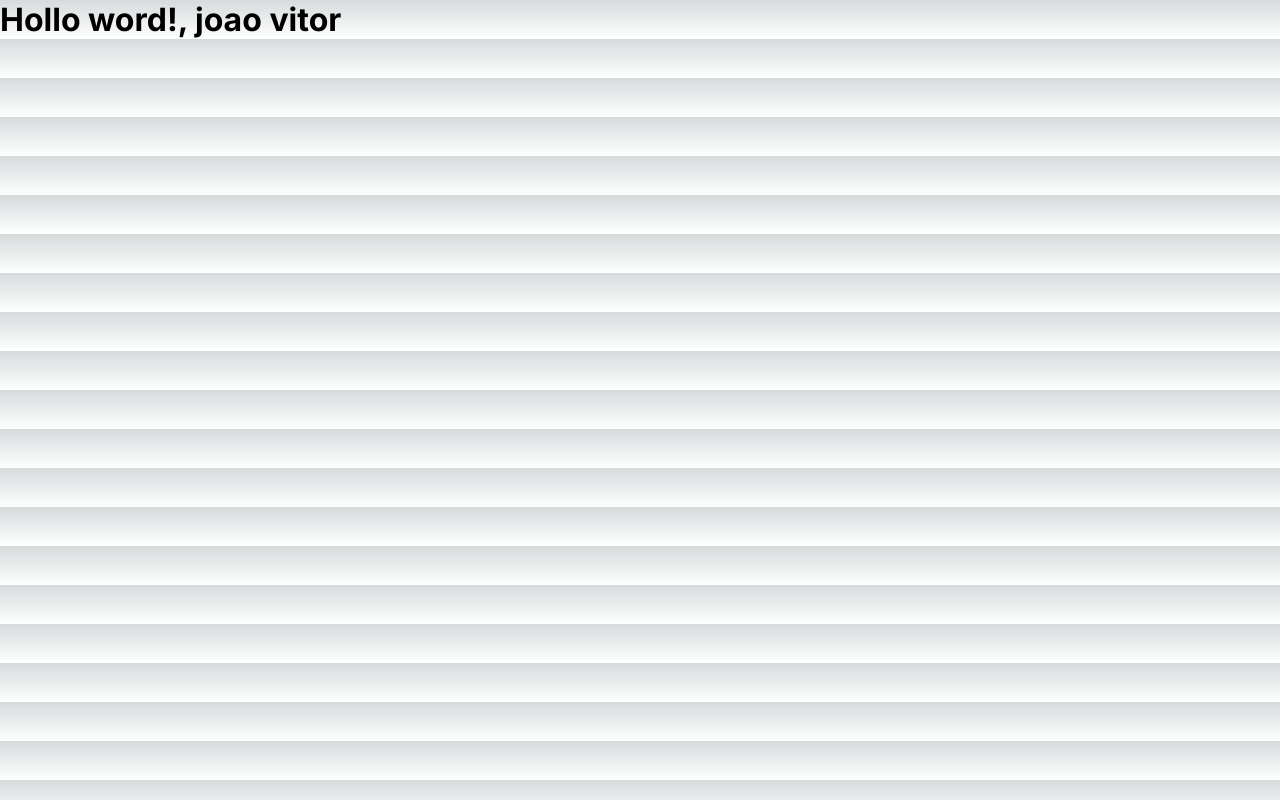
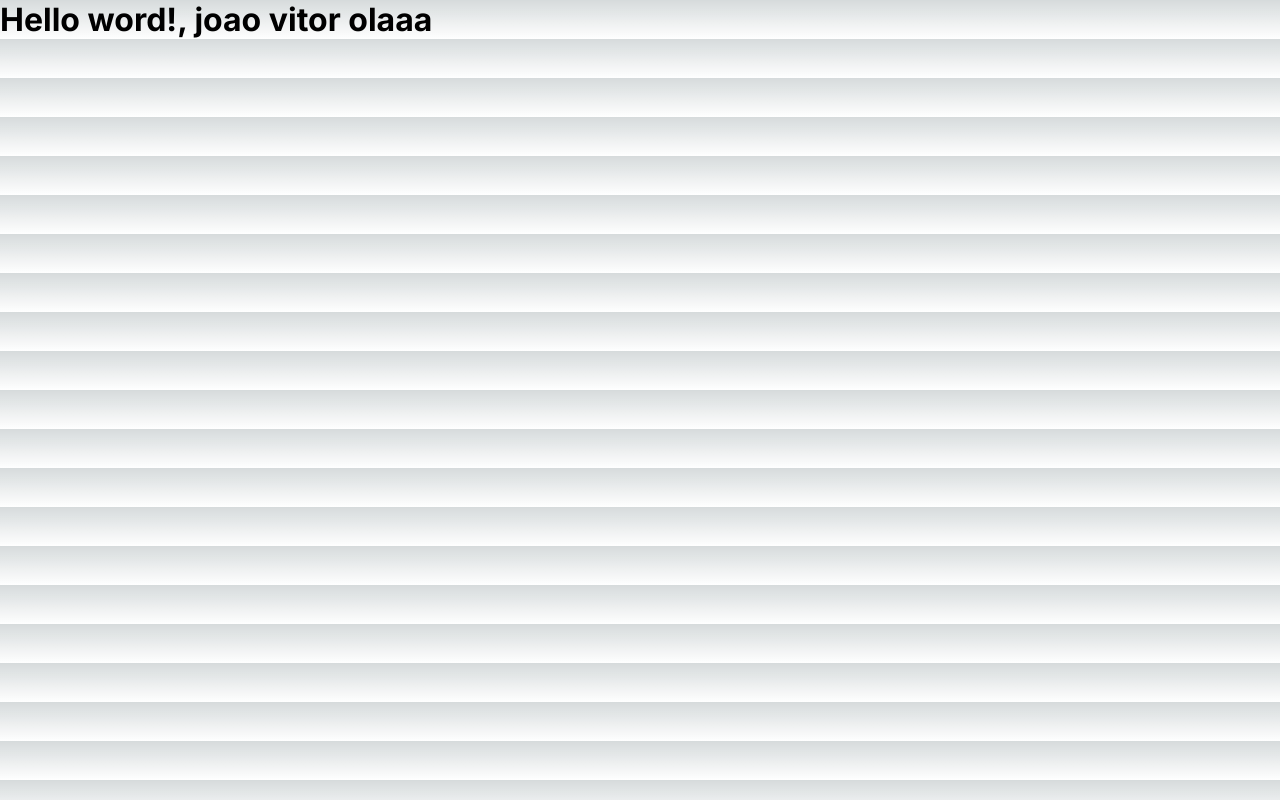
Before and after one commit to catarinogabrielle/ao_vivo_tv, a Next.js app: page / in a window 1280 px wide. Built offline with nearby package versions, Linux system fonts and the light colour scheme.

Commit message:
atualizacao nova

```diff
--- a/src/app/page.tsx
+++ b/src/app/page.tsx
@@ -4,7 +4,7 @@ import styles from "./page.module.css";
 export default function Home() {
   return (
     <div>
-      <h1>Hollo word!, joao vitor</h1>
+      <h1>Hello word!, joao vitor olaaa</h1>
     </div>
   );
 }
```
